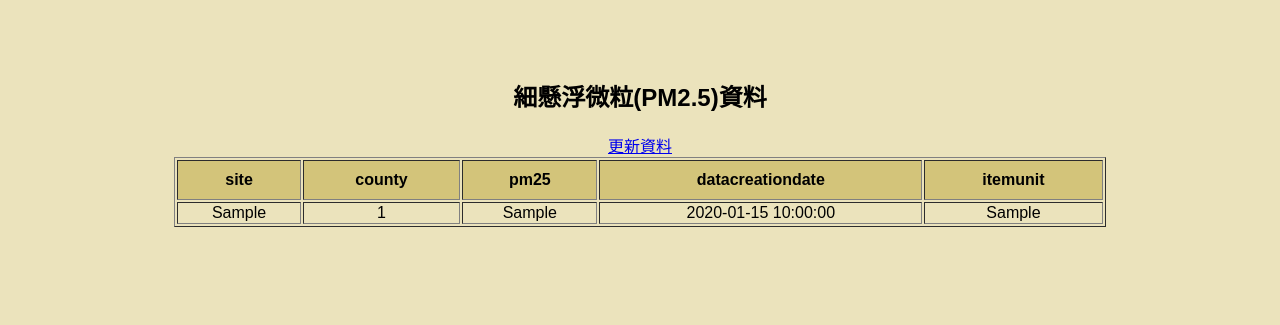
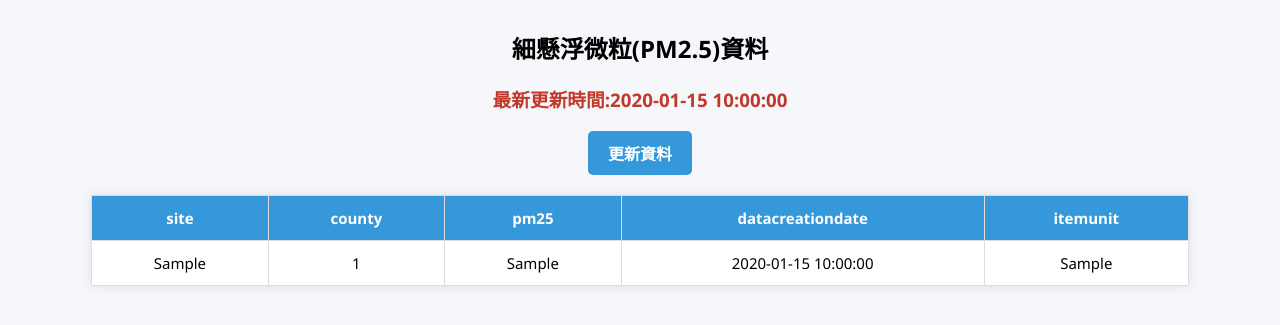
Before and after one commit to Kimsber/Flask_pm2.5, a Flask app: page / in a window 1280 px wide. Shown: the top 325 px of the page. Run offline with Flask 3, Linux system fonts and the light colour scheme; tables that the repository leaves empty or names only in its code hold one stand-in row (values such as "Sample post").

Commit message:
引用外部CSS

```diff
--- /dev/null
+++ b/static/style.css
@@ -0,0 +1,83 @@
+body {
+    font-family: "Segoe UI", sans-serif;
+    background-color: #f5f7fa;
+    margin: 30px;
+    text-align: center;
+  }
+
+  h1 {
+    color: #333;
+    text-align: center;
+    margin-bottom: 30px;
+  }
+
+  .btn-update {
+    display: block;
+    width: fit-content;
+    margin: 0 auto 20px;
+    padding: 10px 20px;
+    background-color: #3498db;
+    color: white;
+    border: none;
+    border-radius: 5px;
+    text-decoration: none;
+    font-weight: bold;
+  }
+
+  .btn-update:hover {
+    background-color: #2980b9;
+  }
+
+  .flash-message {
+    background-color: #DFF2BF;
+    color: #4F8A10;
+    padding: 12px 16px;
+    margin: 10px auto;
+    width: 80%;
+    border-radius: 5px;
+    text-align: center;
+    font-size: 16px;
+    box-shadow: 0 2px 4px rgba(0, 0, 0, 0.1);
+  }
+
+  table {
+    width: 90%;
+    margin: auto;
+    border-collapse: collapse;
+    box-shadow: 0 0 10px rgba(0, 0, 0, 0.1);
+    background-color: #fff;
+  }
+
+  th,
+  td {
+    border: 1px solid #ddd;
+    padding: 12px 16px;
+    text-align: center;
+    font-size: 15px;
+  }
+
+  th {
+    background-color: #3498db;
+    color: white;
+  }
+
+  tr:nth-child(even) {
+    background-color: #f2f2f2;
+  }
+
+  tr:hover {
+    background-color: #e8f4ff;
+  }
+
+  h3 {
+    text-align: center;
+    color: #c0392b;
+  }
+
+  select{
+    font-size: 16px;
+  }
+
+  form {
+    margin: 12px;
+  }
--- a/templates/index.html
+++ b/templates/index.html
@@ -5,30 +5,13 @@
     <meta charset="UTF-8">
     <meta name="viewport" content="width=device-width, initial-scale=1.0">
     <title>首頁</title>
-    <style>
-        body {
-            background-color: #ebe3bc;
-            font-family: Arial, sans-serif;
-            text-align: center;
-            padding: 50px;
-        }
-
-        table {
-            width: 80%;
-            margin: 0 auto;
-        }
-
-        th {
-            background: #d3c47a;
-            padding: 10px;
-            text-align: center;
-        }
-    </style>
+    <link rel="stylesheet" href="{{ url_for('static', filename='style.css') }}">
 </head>
 
 <body>
     <h2>細懸浮微粒(PM2.5)資料</h2>
-    <a href="/update_db">更新資料</a>
+    <h3>最新更新時間:{{datas[0][4]}}</h3>
+    <a class="btn-update" href="/update_db">更新資料</a>
     <table border="1">
         <thead>
             <tr>
```
